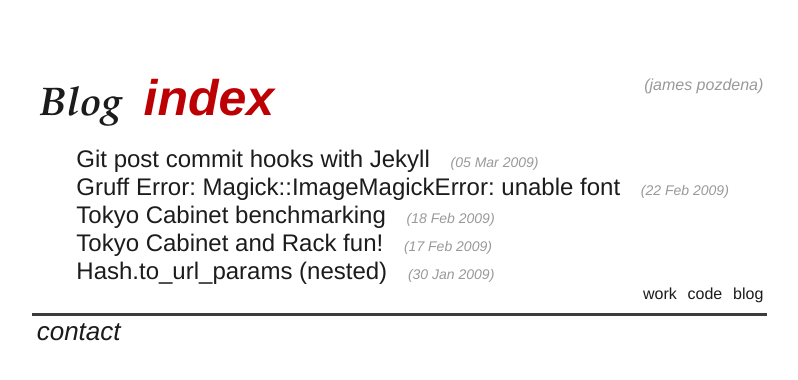
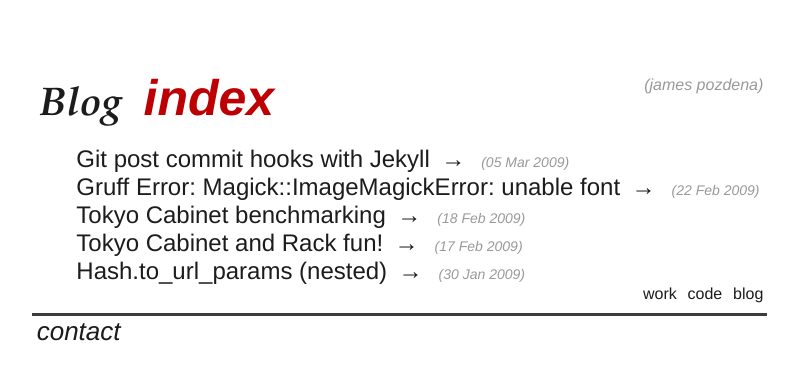
Before and after one commit to jpoz/blog.jpoz.net, a Jekyll site: the page built from index.html, in a window 1280 px wide. Shown: the top 380 px of the page, without its empty margins (241-1039 px from the left). Built offline with Jekyll 4.4.1, drawn with Linux system fonts in a browser that asks for light colours.

Commit message:
makin it look purrdy

```diff
--- a/index.html
+++ b/index.html
@@ -5,6 +5,6 @@ title: index
 
 <ul class="posts">
   {% for post in site.posts %}
-    <li><a href="{{ post.url }}">{{ post.title }}</a><span class='post_date'>({{ post.date | date_to_string }})</span></li>
+    <li><a href="{{ post.url }}">{{ post.title }}</a> &rarr;<span class='post_date'>({{ post.date | date_to_string }})</span></li>
   {% endfor %}
 </ul>
```
